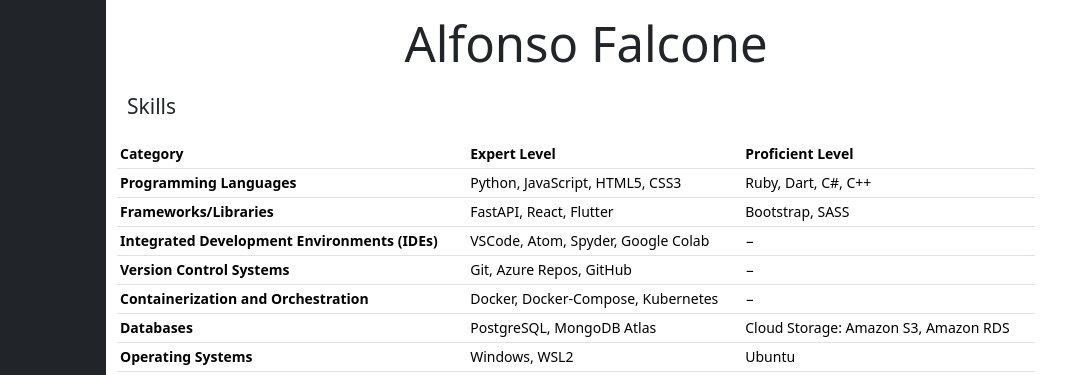
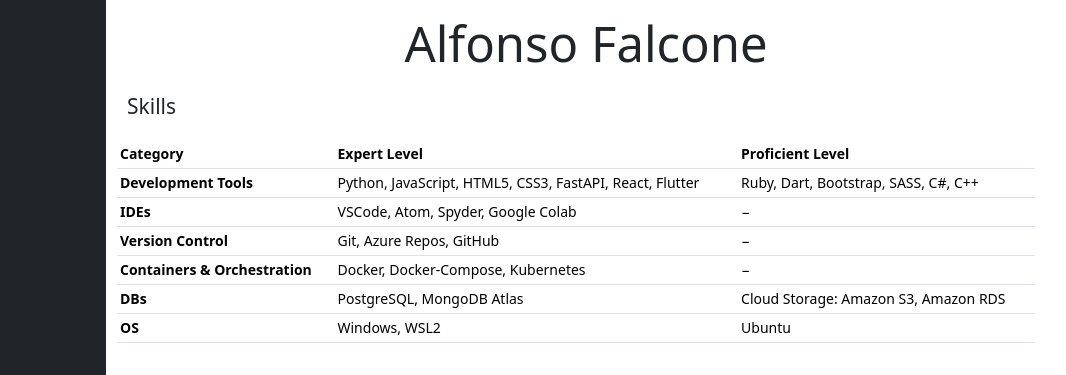
Before and after one commit to alfon96/CV, a website: page index.html in a window 1280 px wide. Shown: the top 375 px of the page, 214-1280 px from the left. Drawn offline with Linux system fonts and the light colour scheme.

Commit message:
change table titles

```diff
--- a/index.html
+++ b/index.html
@@ -139,39 +139,35 @@
             </thead>
             <tbody>
               <tr>
-                <th scope="row">Programming Languages</th>
-                <td>Python, JavaScript, HTML5, CSS3</td>
-                <td>Ruby, Dart, C#, C++</td>
+                <th scope="row">Development Tools</th>
+                <td>
+                  Python, JavaScript, HTML5, CSS3, FastAPI, React, Flutter
+                </td>
+                <td>Ruby, Dart, Bootstrap, SASS, C#, C++</td>
               </tr>
               <tr>
-                <th scope="row">Frameworks/Libraries</th>
-                <td>FastAPI, React, Flutter</td>
-                <td>Bootstrap, SASS</td>
-              </tr>
-
-              <tr>
-                <th scope="row">Integrated Development Environments (IDEs)</th>
+                <th scope="row">IDEs</th>
                 <td>VSCode, Atom, Spyder, Google Colab</td>
                 <td>&minus;</td>
               </tr>
 
               <tr>
-                <th scope="row">Version Control Systems</th>
+                <th scope="row">Version Control</th>
                 <td>Git, Azure Repos, GitHub</td>
                 <td>&minus;</td>
               </tr>
               <tr>
-                <th scope="row">Containerization and Orchestration</th>
+                <th scope="row">Containers & Orchestration</th>
                 <td>Docker, Docker-Compose, Kubernetes</td>
                 <td>&minus;</td>
               </tr>
               <tr>
-                <th scope="row">Databases</th>
+                <th scope="row">DBs</th>
                 <td>PostgreSQL, MongoDB Atlas</td>
                 <td>Cloud Storage: Amazon S3, Amazon RDS</td>
               </tr>
               <tr>
-                <th scope="row">Operating Systems</th>
+                <th scope="row">OS</th>
                 <td>Windows, WSL2</td>
                 <td>Ubuntu</td>
               </tr>
```
